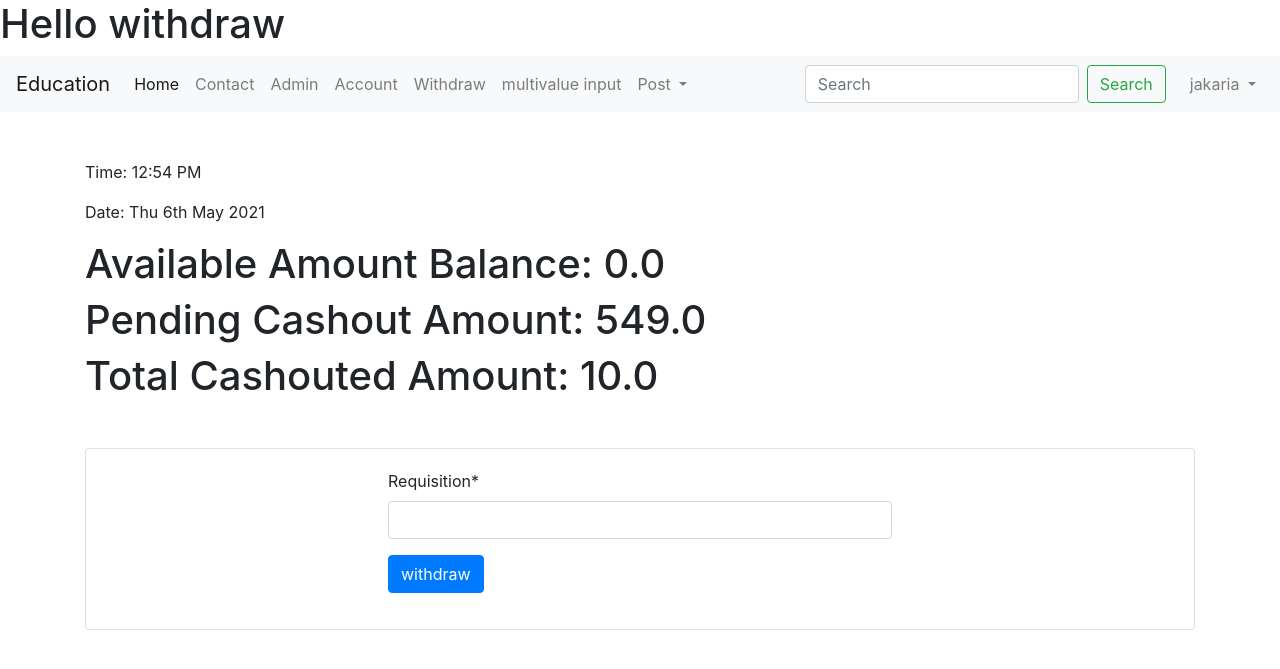
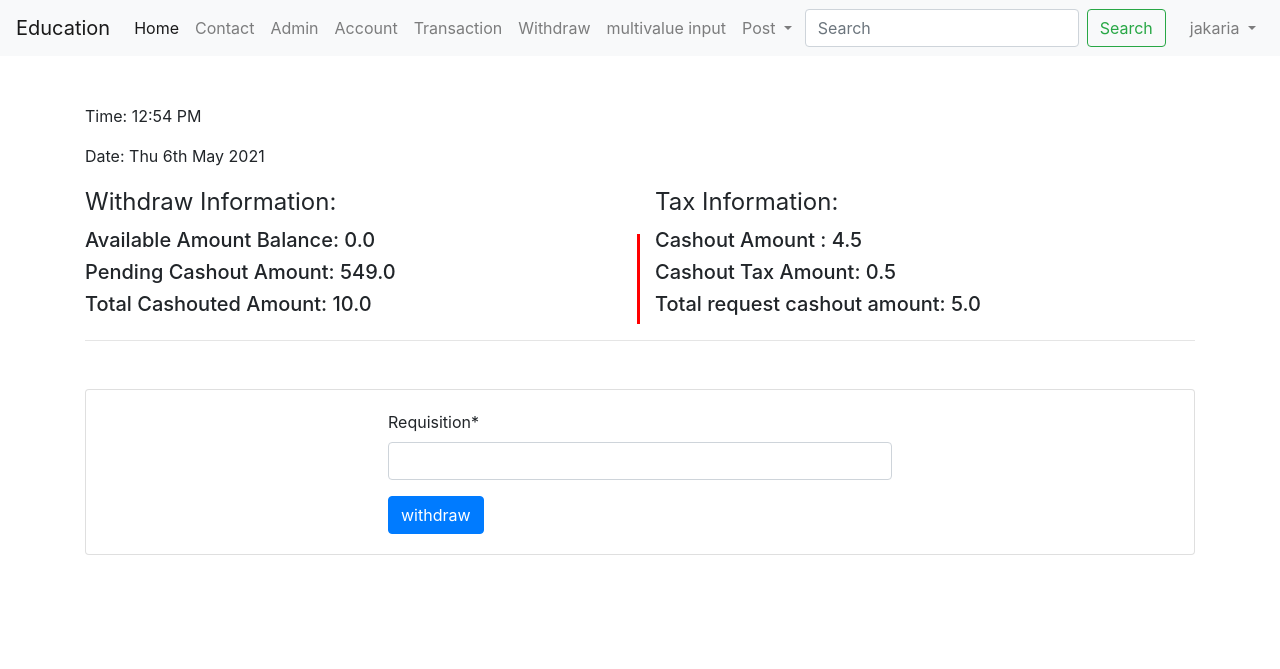
Before and after one commit to JakariaPUST/django-analysis, a Django app: page /transaction/ in a window 1280 px wide. Shown: the top 669 px of the page. Run offline with Django 3.2, Linux system fonts and the light colour scheme; a user stored in the database is signed in; data comes from the database, SQL or seed files in the repository; both versions use the stored data as it was after the commit; some libraries are stand-ins or nearby versions.

Commit message:
tax added with withdraw

```diff
--- a/api_transaction/forms.py
+++ b/api_transaction/forms.py
@@ -5,6 +5,11 @@ from .models import Withdraw
 
 
 class withdrawForm(forms.ModelForm):
+    requisition = forms.FloatField(required=True)
     class Meta:
         model = Withdraw
         fields = ['requisition']
+
+
+class Raw_withdrawForm(forms.Form):
+    requisition = forms.FloatField(required=True)
--- a/api_transaction/models.py
+++ b/api_transaction/models.py
@@ -38,14 +38,19 @@ class Withdraw(models.Model):
     user = models.ForeignKey(User,related_name='usr', on_delete=models.CASCADE)
     status = models.BooleanField(default=False)
 
+
 class Tax(models.Model):
     withdraw = models.OneToOneField(Withdraw, related_name='wthdrw', on_delete=models.CASCADE)
+    cashout_amt = models.FloatField(default=0)
+    tax_paid_amt = models.FloatField(blank=True, null=True)
     taxID = models.CharField(max_length=500, blank=True, null=True)
     tax_paid_date = models.DateTimeField(blank=True, null=True)
-    tax_paid_amt = models.FloatField(blank=True, null=True)
+    # tax_paid_amt = models.FloatField(blank=True, null=True)
     tax_info_law = models.TextField(blank=True, null=True)
     tax_given_area = models.TextField(blank=True, null=True)
     tax_medium = models.CharField(max_length=500,blank=True, null=True)
     description = models.TextField(blank=True, null=True)
+
+    user = models.ForeignKey(User,related_name='tax_usr', on_delete=models.CASCADE)
     taxperiodtype = models.ForeignKey(TaxPeriodType, blank=True, null=True, on_delete=models.SET_NULL)
     created_office_person = models.ForeignKey(Office_Person, blank=True, null=True, on_delete=models.SET_NULL)
--- a/api_transaction/views.py
+++ b/api_transaction/views.py
@@ -48,7 +48,7 @@ def WithdrawView(request):
                 wd = Withdraw()
                 wd.requisition = requisation_amnt
                 wd.date = timezone.now()
-                # wd.tax = 0
+                wd.tax = requisation_amnt * 0.1
                 # wd.vat = 0
                 # wd.transaction_cost = requisation_amnt * 0.05
                 wd.user = request.user
@@ -56,6 +56,9 @@ def WithdrawView(request):
                 tx = Tax()
                 wd.save()
                 tx.withdraw = wd
+                tx.cashout_amt = requisation_amnt-requisation_amnt * 0.1
+                tx.tax_paid_amt = requisation_amnt * 0.1
+                tx.user= request.user
                 tx.save()
                 form=withdrawForm()
                 # withdraw_sum_amt = Withdraw.objects.filter(user__id=usrID).aggregate(Sum('requisition'))
@@ -83,13 +86,19 @@ def WithdrawView(request):
         wd_total_amt = 0
     balance = t_amt-wd_total_amt
     print(withdraw_sum_amt)
+    wdraw = Tax.objects.filter().last()
 
+
+    # print("pppppppppppp: " + str(wdraw[0].cashout_amt))
+    print(wdraw.cashout_amt)
 
     context = {
         'form': form,
         'balance': balance,
         'wd_total_amt': withdraw_total_amt,
-        'pending_wd_amt': pendint_withdraw_sum_amt
+        'pending_wd_amt': pendint_withdraw_sum_amt,
+        'wdraw':wdraw,
+        'reuuest_amt':  wdraw.cashout_amt+wdraw.tax_paid_amt
     }
 
     return render(request, 'api_transaction/withdraw_index.html', context)
--- a/templates/api_transaction/withdraw_index.html
+++ b/templates/api_transaction/withdraw_index.html
@@ -1,10 +1,55 @@
-<h1>Hello withdraw</h1>
+<!-- <h1>Hello withdraw</h1> -->
 {% extends 'basic.html' %}
 {% load crispy_forms_tags %}
 {% block body %}
-<h1>Available Amount Balance: {{ balance }}</h1>
-<h1>Pending Cashout Amount: {{ pending_wd_amt }}</h1>
-<h1>Total Cashouted Amount: {{ wd_total_amt }}</h1>
+<style>
+    .withdraw-left::after{
+        content: "";
+        position:absolute;
+        right: 0;
+        bottom: 0;
+        height:90px;
+        width:3px;
+        background: red;
+    }
+</style>
+<div class="row">
+    <div class="withdraw-left col-md-6">
+        <fieldset>
+            <legend>Withdraw Information:</legend>
+        <h5>Available Amount Balance: {{ balance }}</h5>
+        <h5>Pending Cashout Amount: {{ pending_wd_amt }}</h5>
+        <h5>Total Cashouted Amount: {{ wd_total_amt }}</h5>
+    </fieldset>
+    </div>
+    <div class="withdraw-right col-md-6">
+        <div>
+            <span>
+                <fieldset>
+                    <legend>Tax Information:</legend>
+                <h5>Cashout Amount : {{ wdraw.cashout_amt }}</h5>
+                <h5>Cashout Tax Amount: {{ wdraw.tax_paid_amt }}</h5>
+
+                <h5>Total request cashout amount: {{reuuest_amt}}</h5>
+
+
+            </fieldset>
+            </span>
+
+        </div>
+
+
+
+    </div>
+</div>
+
+
+
+
+
+
+<hr>
+
 
 
 <div class="card mt-5">
--- a/templates/basic.html
+++ b/templates/basic.html
@@ -31,10 +31,13 @@
         <li class="nav-item">
           <a class="nav-link" href="/admin">Admin</a>
         </li>
-
+        <li class="nav-item">
+          <a class="nav-link" href="/account_balance/accntbal/">Account</a>
+        </li>
 
         <li class="nav-item">
-          <a class="nav-link" href="/account_balance/accntbal/">Account</a>
+          <!-- <a class="nav-link" href="/transaction/">Transaction</a> -->
+          <a class="nav-link" href="{% url 'api_transaction:withdraw_index' %}">Transaction</a>
         </li>
         <li class="nav-item">
           <a class="nav-link" href="/account_balance/withdraw/">Withdraw</a>
```
Also changed, not shown: api_transaction/migrations/0005_tax_cashout_amt.py (added), api_transaction/migrations/0006_tax_user.py (added), db.sqlite3, education/migrations/0037_alter_post_category.py (added).
